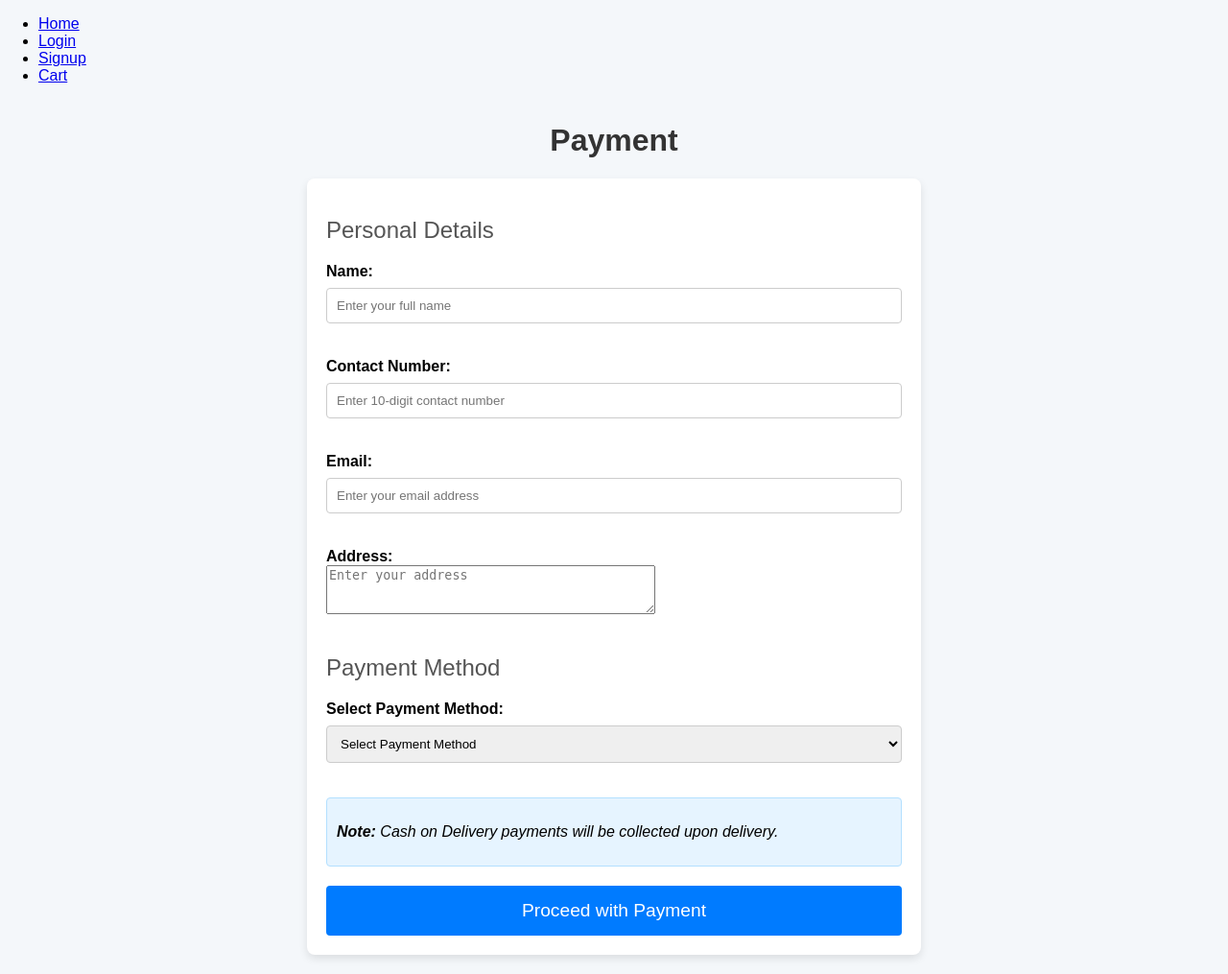
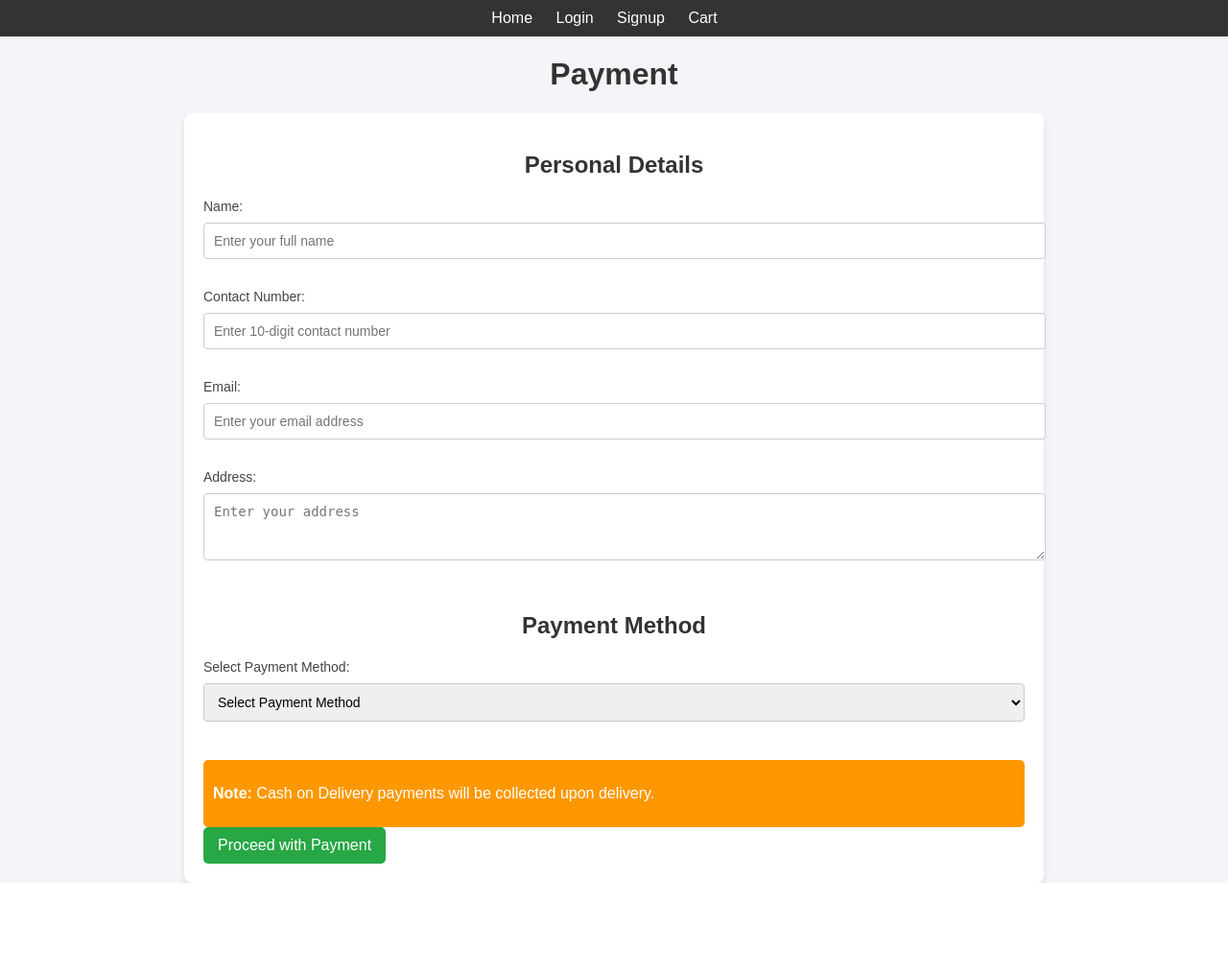
Before and after one commit to Rutu04-cyber/SmartComputerStore, a Flask app: page /payment in a window 1280 px wide. Shown: the whole page at 96% size. After the commit the page ends 920 px from the top, so only its background shows below. Run offline with Flask 3, Linux system fonts and the light colour scheme.

Commit message:
Update payment.css

```diff
--- a/static/css/payment.css
+++ b/static/css/payment.css
@@ -1,148 +1,156 @@
-/* General body styles */
+/* Global Styles */
 body {
     font-family: Arial, sans-serif;
     margin: 0;
     padding: 0;
-    background-color: #f4f7fa;
+    background-color: #f4f4f9;
 }
 
-h1, h2, h3 {
+nav {
+    background-color: #333;
+    padding: 10px;
+    text-align: center;
+}
+
+nav ul {
+    list-style-type: none;
+    margin: 0;
+    padding: 0;
+}
+
+nav ul li {
+    display: inline;
+    margin-right: 20px;
+}
+
+nav ul li a {
+    color: #fff;
+    text-decoration: none;
+    font-size: 16px;
+}
+
+nav ul li a:hover {
+    text-decoration: underline;
+}
+
+/* Header */
+h1, h2 {
+    text-align: center;
     color: #333;
 }
 
-h1 {
-    text-align: center;
-    margin-top: 40px;
-    font-size: 2em;
+/* Form Container */
+form {
+    width: 70%;
+    margin: 0 auto;
+    background-color: #fff;
+    padding: 20px;
+    border-radius: 8px;
+    box-shadow: 0 4px 6px rgba(0, 0, 0, 0.1);
+    margin-top: 20px;
+    box-sizing: border-box;
 }
 
-h2 {
-    margin-top: 20px;
-    font-size: 1.5em;
+form label {
+    font-size: 14px;
+    color: #444;
 }
 
-h3 {
+form input, form select, form textarea {
+    width: 100%;
+    padding: 10px;
+    margin: 8px 0 12px;
+    border: 1px solid #ccc;
+    border-radius: 4px;
+    font-size: 14px;
+}
+
+form textarea {
+    resize: vertical;
+}
+
+form input[type="submit"], form button[type="submit"] {
+    background-color: #28a745;
+    color: white;
+    border: none;
+    font-size: 16px;
+    cursor: pointer;
+    padding: 10px 15px;
+    border-radius: 5px;
+}
+
+form input[type="submit"]:hover, form button[type="submit"]:hover {
+    background-color: #218838;
+}
+
+form input[type="submit"]:disabled, form button[type="submit"]:disabled {
+    background-color: #ccc;
+    cursor: not-allowed;
+}
+
+/* Payment Method Specific Details */
+#card_details, #upi_details {
+    background-color: #f9f9f9;
+    padding: 15px;
+    margin-top: 10px;
+    border-radius: 5px;
+    box-shadow: 0 2px 4px rgba(0, 0, 0, 0.1);
+}
+
+#card_details label, #upi_details label {
+    font-weight: bold;
+}
+
+/* Payment Method Selection */
+select {
+    width: 60%;
+    margin-top: 5px;
+}
+
+option {
+    padding: 8px;
+}
+
+/* Cash on Delivery Message */
+#cod_details {
+    background-color: #ff9800;
+    color: white;
+    padding: 10px;
+    border-radius: 5px;
     margin-top: 10px;
 }
 
-/* Styling form and inputs */
-form {
-    width: 80%;
-    max-width: 600px;
-    margin: 20px auto;
-    padding: 20px;
-    background-color: white;
-    border-radius: 8px;
-    box-shadow: 0 4px 8px rgba(0, 0, 0, 0.1);
+/* Success Message */
+p[style*="color: green"] {
+    color: #28a745;
+    font-weight: bold;
+    text-align: center;
 }
 
-input[type="text"],
-input[type="email"],
-input[type="tel"],
-select {
-    width: 100%;
-    padding: 10px;
-    margin: 8px 0;
-    border: 1px solid #ccc;
-    border-radius: 4px;
-    box-sizing: border-box;
+/* Responsiveness */
+@media (max-width: 768px) {
+    form {
+        width: 90%;
     }
 
-input[type="text"]:focus,
-input[type="email"]:focus,
-input[type="tel"]:focus,
-select:focus {
-    border-color: #007bff;
-    outline: none;
+    nav ul {
+        text-align: left;
     }
 
-/* Label styling */
-label {
-    font-weight: bold;
-    margin-top: 10px;
+    nav ul li {
         display: block;
+        margin-right: 0;
     }
 
-/* Button Styling */
-button[type="submit"] {
+    select, input, textarea {
         width: 100%;
-    padding: 15px;
-    background-color: #007bff;
-    border: none;
-    color: white;
-    font-size: 1.2em;
-    cursor: pointer;
-    margin-top: 20px;
-    border-radius: 4px;
     }
 
-button[type="submit"]:hover {
-    background-color: #0056b3;
+    #card_details, #upi_details {
+        margin-top: 15px;
     }
 
-/* Sections (Personal, Payment, etc.) */
-h2, h3 {
-    font-weight: normal;
-    color: #555;
-}
-
-div#card_details,
-div#upi_details {
-    border: 1px solid #ccc;
-    padding: 15px;
-    background-color: #f9f9f9;
-    margin-top: 15px;
-    border-radius: 6px;
-}
-
-div#cod_details {
-    margin-top: 15px;
-    font-style: italic;
-    background-color: #e6f4ff;
-    padding: 10px;
-    border-radius: 4px;
-    border: 1px solid #b3e0ff;
-}
-
-/* Adjustments to Error and Validation messages */
-.alert {
-    padding: 10px;
-    background-color: #f8d7da;
-    color: #721c24;
-    border-radius: 5px;
-    margin-bottom: 20px;
-}
-
-.alert-info {
-    background-color: #d1ecf1;
-    color: #0c5460;
-}
-
-/* Add a responsive layout for smaller screens */
-@media (max-width: 600px) {
-    form {
-        width: 95%;
-    }
-
-    input[type="text"],
-    input[type="email"],
-    input[type="tel"],
-    select {
-        padding: 8px;
+    #cod_details {
+        margin-top: 20px;
     }
 }
-.success-animation {
-    display: none;
-    text-align: center;
-    margin-top: 20px;
-}
-
-.success-animation svg {
-    width: 100px;
-    height: 100px;
-}
-
-.success-message {
-    font-size: 20px;
-    color: green;
-}
```
Lines whose indentation alone changed are shown as unchanged.
